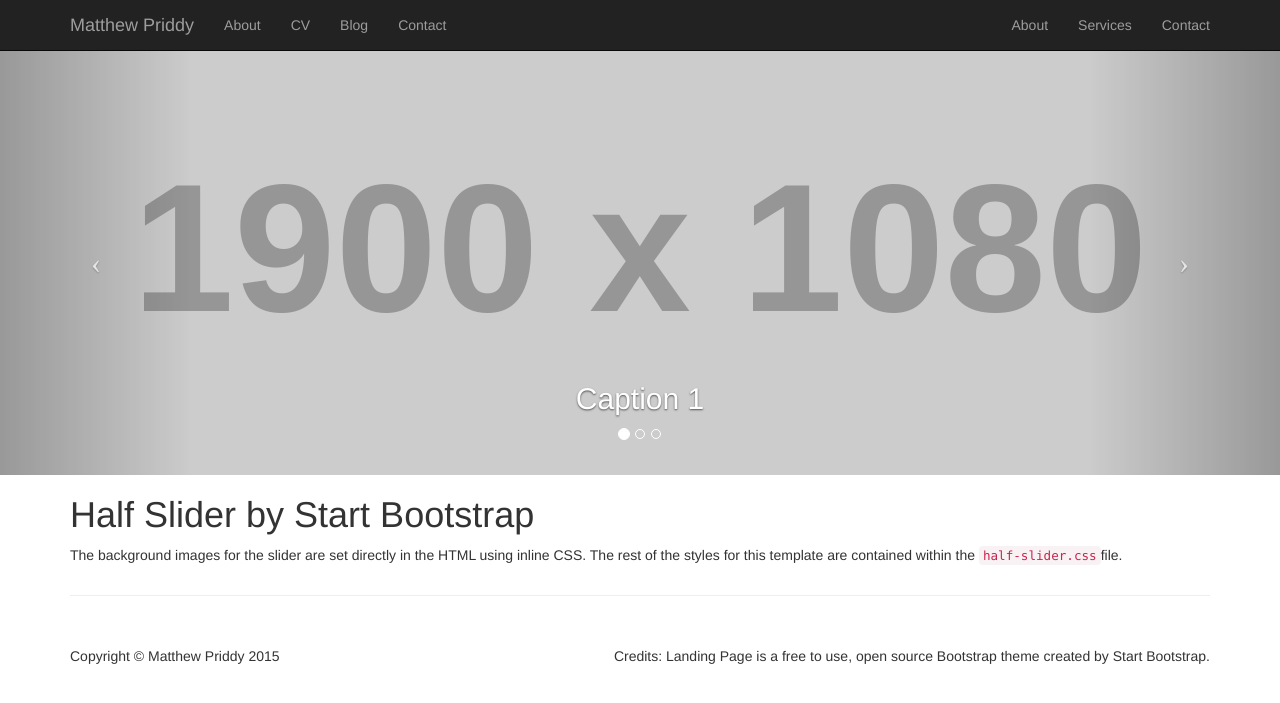
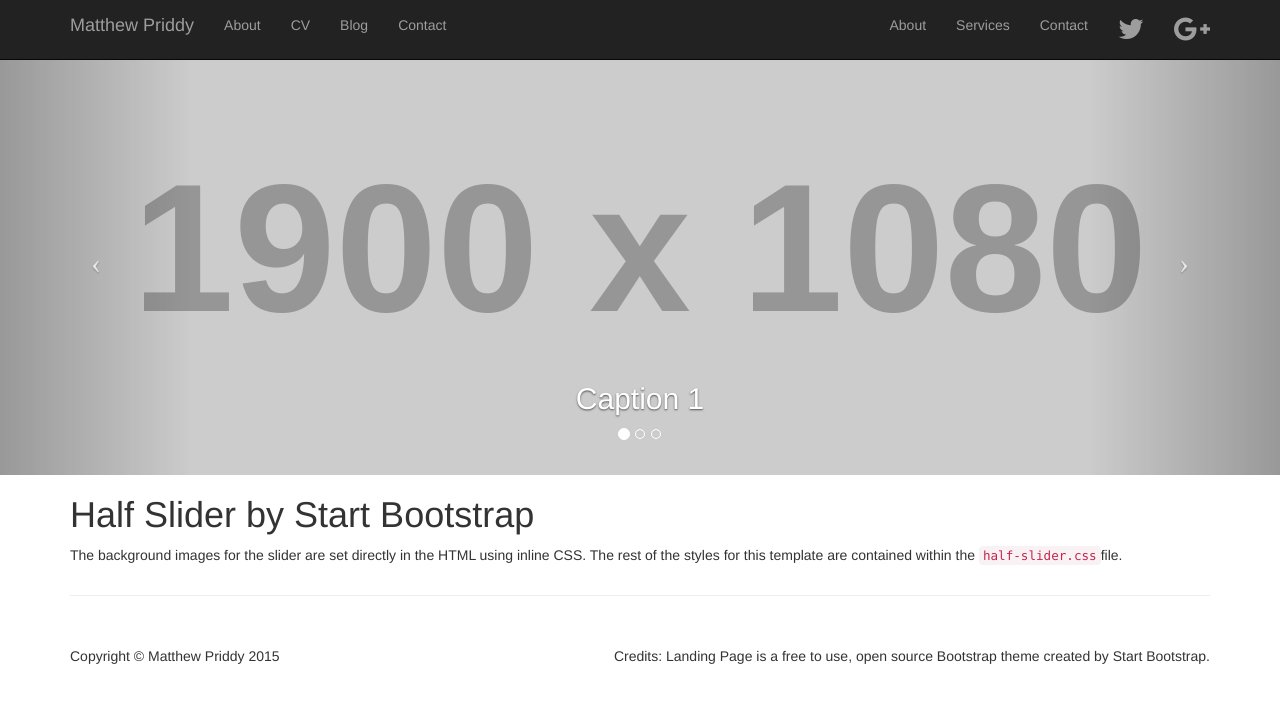
Before and after one commit to mwpriddy/mwpriddy.github.io, a Jekyll site: the page index.html, which Jekyll copies as it is, in a window 1280 px wide. Shown: the top 703 px of the page. Built offline with Jekyll 4.4.1, drawn with Linux system fonts in a browser that asks for light colours; nearby versions of some CDN libraries.

```diff
--- a/index.html
+++ b/index.html
@@ -56,6 +56,8 @@
                     <li><a href="about.html">About</a></li>
                     <li><a href="services.html">Services</a></li>
                     <li><a href="contact.html">Contact</a></li>
+                    <li><a href="#"><i class="fa fa-twitter fa-2x"></i></a></li>
+                    <li><a href="#"><i class="fa fa-google-plus fa-2x"></i></a></li>
                 </ul>
             </div>
             <!-- /.navbar-collapse -->
```
